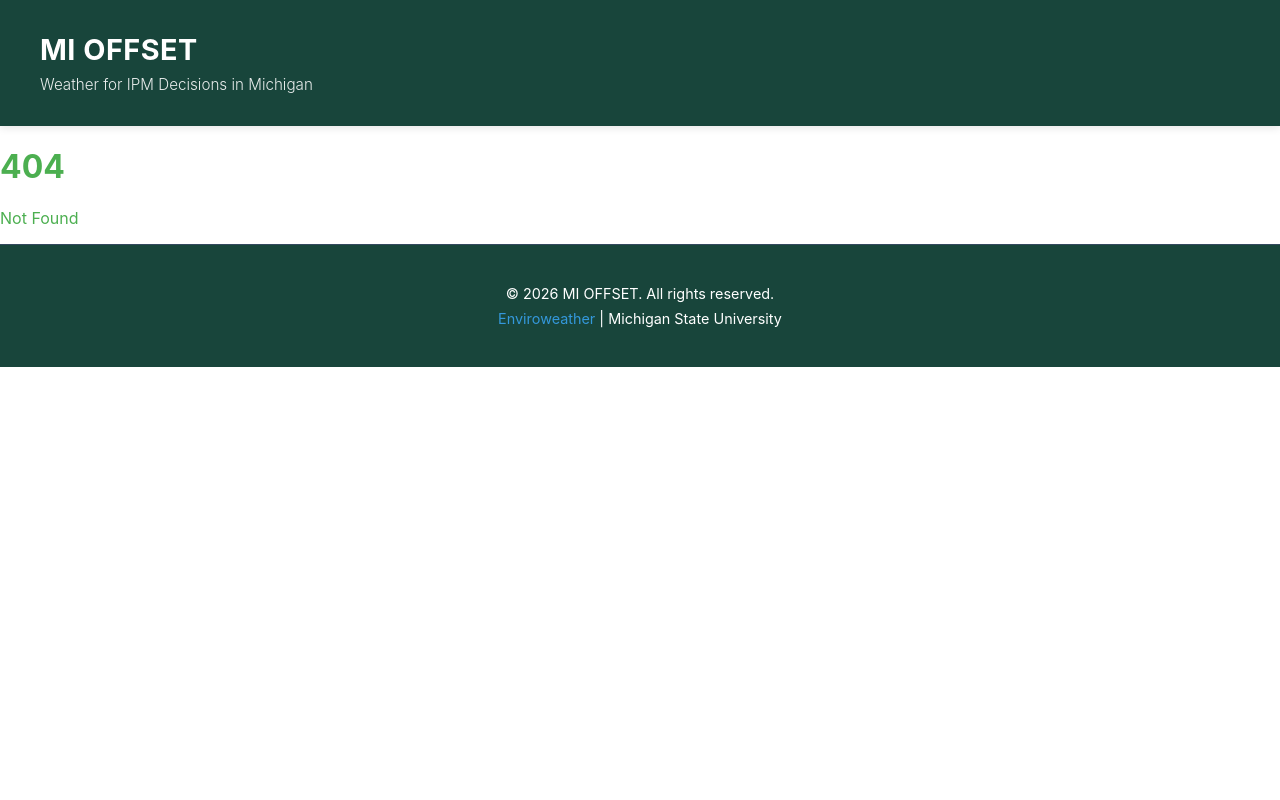
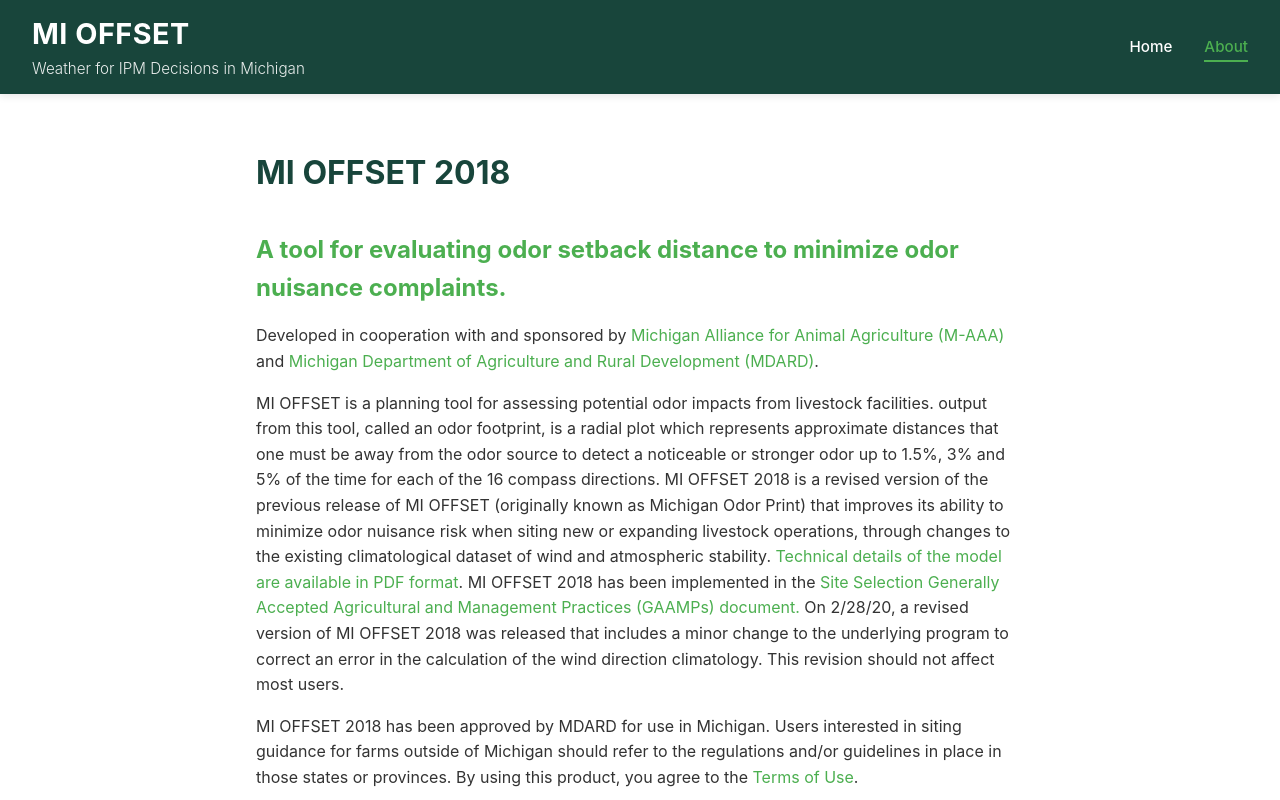
Before and after one commit to enviroweather/mioffset-2026-front-end, a SvelteKit app: page /about in a window 1280 px wide. Before the commit this address had no page. Shown: the top 800 px of the page. Built offline with nearby package versions, Linux system fonts and the light colour scheme.

Commit message:
Added: sample about page that describes MIOffset

```diff
--- /dev/null
+++ b/src/lib/components/common/Navigation.svelte
@@ -0,0 +1,43 @@
+<script>
+	import { page } from "$app/stores";
+</script>
+
+<div class="nav-content">
+	<a href="/" class="nav-link" class:active={$page.url.pathname === "/"}>
+		Home
+	</a>
+	<a
+		href="/about"
+		class="nav-link"
+		class:active={$page.url.pathname === "/about"}
+	>
+		About
+	</a>
+</div>
+
+<style>
+	.nav-content {
+		display: flex;
+		gap: 2rem;
+		align-items: center;
+	}
+
+	.nav-link {
+		text-decoration: none;
+		color: white;
+		font-size: 0.95rem;
+		font-weight: 500;
+		transition: color 0.3s ease;
+		padding: 0.25rem 0;
+		border-bottom: 2px solid transparent;
+	}
+
+	.nav-link:hover {
+		color: var(--color-kelly-green);
+	}
+
+	.nav-link.active {
+		color: var(--color-kelly-green);
+		border-bottom-color: var(--color-kelly-green);
+	}
+</style>
--- a/src/lib/components/odor/OdorForm.svelte
+++ b/src/lib/components/odor/OdorForm.svelte
@@ -94,10 +94,6 @@
 			appState.odor.housingType = "";
 		}
 	});
-
-	$effect(() => {
-		console.log(appState.odor.species)
-	})
 </script>
 
 <section class="odor-section">
--- a/src/routes/+layout.svelte
+++ b/src/routes/+layout.svelte
@@ -1,6 +1,7 @@
 <script>
+	import Navigation from "$lib/components/common/Navigation.svelte";
+
 	let { children } = $props();
-
 </script>
 
 <div class="app">
@@ -9,6 +10,7 @@
 			<h1 class="logo">MI OFFSET</h1>
 			<p class="tagline">Weather for IPM Decisions in Michigan</p>
 		</div>
+		<Navigation />
 	</header>
 
 	<main class="app-main">
@@ -52,13 +54,15 @@
 	.app-header {
 		background-color: var(--color-spartan-green);
 		color: white;
-		padding: 2rem 1rem;
+		padding: 1rem 2rem;
 		box-shadow: 0 2px 8px rgba(0, 0, 0, 0.1);
+		display: flex;
+		justify-content: space-between;
+		align-items: center;
 	}
 
 	.header-content {
-		max-width: 1200px;
-		margin: 0 auto;
+		flex: 1;
 	}
 
 	.logo {
--- /dev/null
+++ b/src/routes/about/+page.svelte
@@ -0,0 +1,119 @@
+<div class="about-container">
+	<h1>MI OFFSET 2018</h1>
+	<h2>
+		A tool for evaluating odor setback distance to minimize odor nuisance
+		complaints.
+	</h2>
+	<p>
+		Developed in cooperation with and sponsored by
+		<a href="https://www.canr.msu.edu/maaa/">
+			Michigan Alliance for Animal Agriculture (M-AAA)</a
+		>
+		and
+		<a href="http://www.michigan.gov/mdard/">
+			Michigan Department of Agriculture and Rural Development (MDARD)</a
+		>.
+	</p>
+	<p>
+		MI OFFSET is a planning tool for assessing potential odor impacts from
+		livestock facilities. output from this tool, called an odor footprint, is a
+		radial plot which represents approximate distances that one must be away
+		from the odor source to detect a noticeable or stronger odor up to 1.5%, 3%
+		and 5% of the time for each of the 16 compass directions. MI OFFSET 2018 is
+		a revised version of the previous release of MI OFFSET (originally known as
+		Michigan Odor Print) that improves its ability to minimize odor nuisance
+		risk when siting new or expanding livestock operations, through changes to
+		the existing climatological dataset of wind and atmospheric stability.
+		<a class="pdf" href="MIOFFSET2018_technicaldocument.pdf"
+			>Technical details of the model are available in PDF format</a
+		>. MI OFFSET 2018 has been implemented in the
+		<a href="https://www.michigan.gov/mdard/0,4610,7-125-1599_1605---,00.html"
+			>Site Selection Generally Accepted Agricultural and Management Practices
+			(GAAMPs) document.</a
+		>
+		On 2/28/20, a revised version of MI OFFSET 2018 was released that includes a
+		minor change to the underlying program to correct an error in the calculation
+		of the wind direction climatology. This revision should not affect most users.
+	</p>
+
+	<p>
+		MI OFFSET 2018 has been approved by MDARD for use in Michigan. Users
+		interested in siting guidance for farms outside of Michigan should refer to
+		the regulations and/or guidelines in place in those states or provinces. By
+		using this product, you agree to the <a href="viewMioffsetTerms.php"
+			>Terms of Use</a
+		>.
+	</p>
+
+	<p>
+		You will receive odor footprint plots and a table of setback distance, and
+		have an opportunity to download the odor footprint as a KML file or a
+		Shapefile, for export to GIS applications.
+	</p>
+
+	<div class="modelPreText">
+		To use this tool:
+		<ol class="breadcrumbs">
+			<li class="breadcrumb active"><p>Page 1: Enter your location</p></li>
+			<li class="breadcrumb">
+				<p>Page 2: Enter details about animal units and waste storage</p>
+			</li>
+			<li class="breadcrumb"><p>Page 3: View and download results</p></li>
+		</ol>
+	</div>
+	<br />
+</div>
+
+<style>
+	.about-container {
+		max-width: 800px;
+		margin: 0 auto;
+		padding: 2rem 1rem;
+		line-height: 1.6;
+	}
+
+	h1 {
+		color: var(--color-spartan-green);
+		margin-bottom: 1rem;
+	}
+
+	h2 {
+		color: var(--color-kelly-green);
+		margin-top: 2rem;
+		margin-bottom: 1rem;
+	}
+
+	p {
+		color: #333;
+		margin-bottom: 1rem;
+	}
+
+	a {
+		color: var(--color-kelly-green);
+		text-decoration: none;
+		transition: color 0.3s ease;
+	}
+
+	a:hover {
+		color: var(--color-spartan-green);
+		text-decoration: underline;
+	}
+
+	section {
+		margin-bottom: 2rem;
+	}
+
+	@media (max-width: 640px) {
+		.about-container {
+			padding: 1rem;
+		}
+
+		h1 {
+			font-size: 1.5rem;
+		}
+
+		h2 {
+			font-size: 1.25rem;
+		}
+	}
+</style>
```
Also changed, not shown: src/lib/components/location/AddressSearch.svelte (+24 -14 lines).
